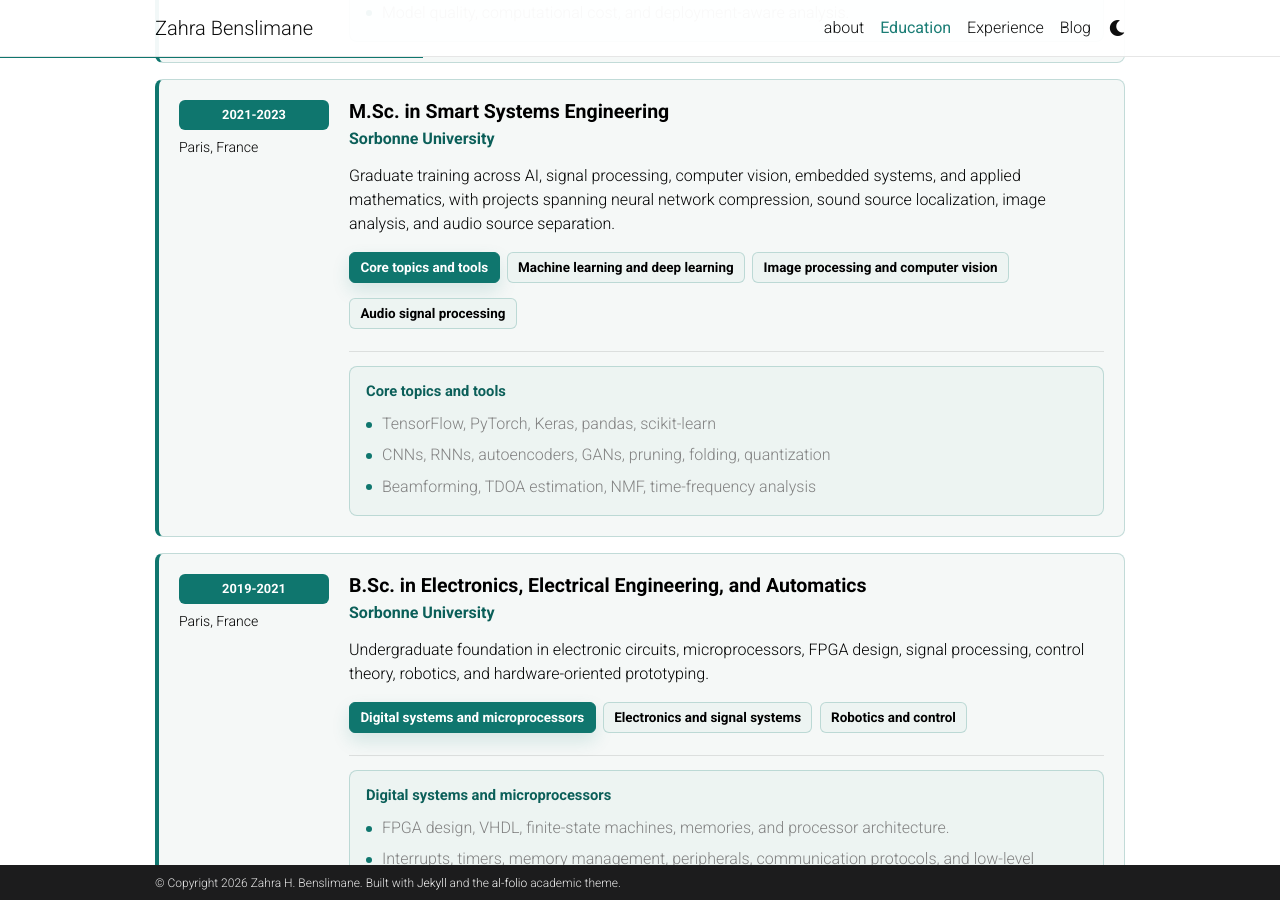
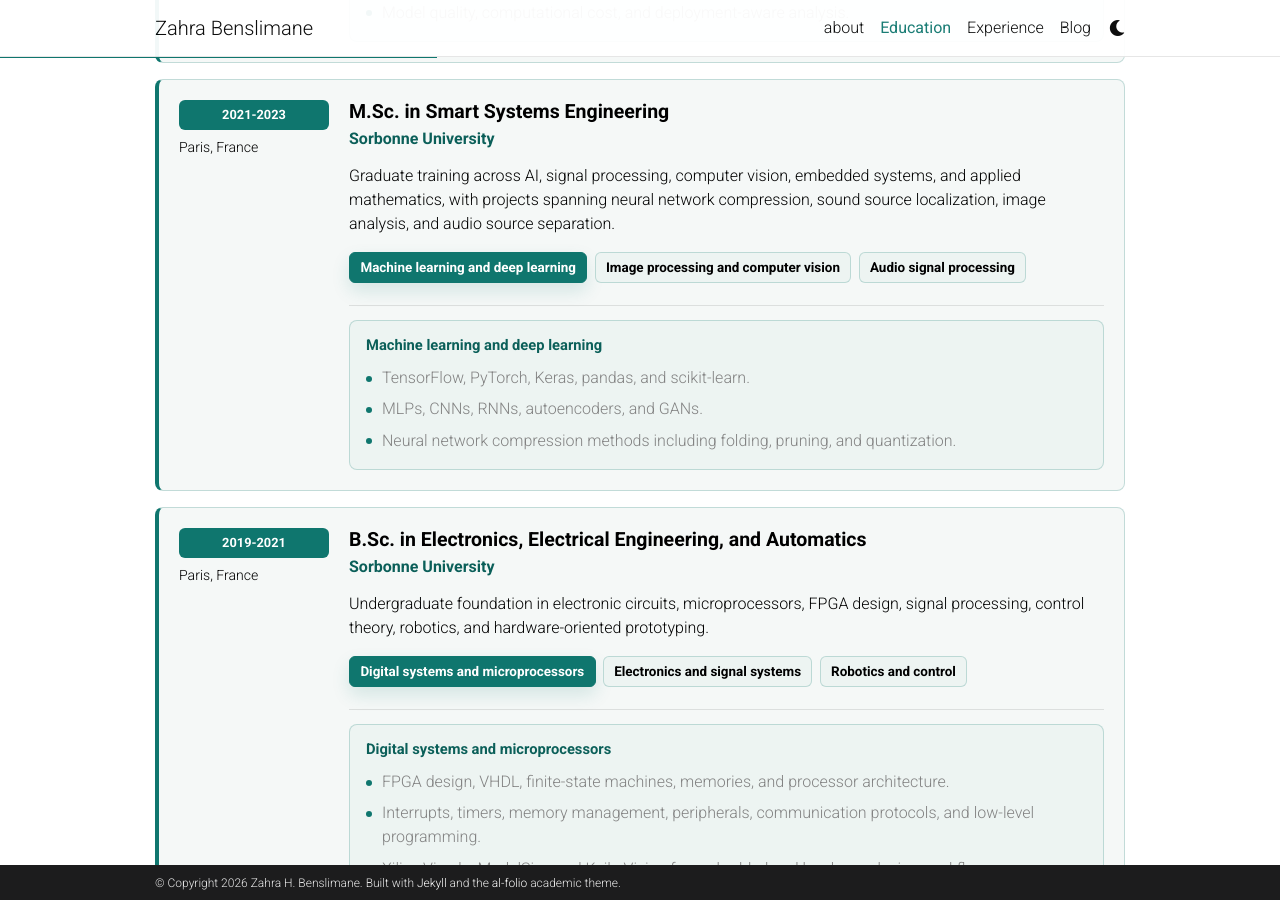
Before and after one commit to ZahraBenslimane/Portfolio, a Jekyll site: the page built from _pages/education.md, in a window 1280 px wide and 900 px high, scrolled down 486 px. Built offline with Jekyll 4.4.1, drawn with Linux system fonts in a browser that asks for light colours; comment, search, counter and statistics services are not loaded; a style sheet for code colours, icons or effects is not loaded.

Commit message:
new version layout

```diff
--- a/_data/education.yml
+++ b/_data/education.yml
@@ -29,10 +29,6 @@
     Graduate training across AI, signal processing, computer vision, embedded systems,
     and applied mathematics, with projects spanning neural network compression,
     sound source localization, image analysis, and audio source separation.
-  courses:
-    - TensorFlow, PyTorch, Keras, pandas, scikit-learn
-    - CNNs, RNNs, autoencoders, GANs, pruning, folding, quantization
-    - Beamforming, TDOA estimation, NMF, time-frequency analysis
   details:
     - title: Machine learning and deep learning
       items:
--- a/_data/teaching.yml
+++ b/_data/teaching.yml
@@ -11,7 +11,7 @@
   #   - Tools for clean research code
 
 - title: Teaching and Mentoring
-  institution: ENSTA Paris, Université Paris-Saclay
+  institution: ENSTA Paris
   period: 2025
   description: >
     A place to collect future teaching assistant work, tutorials, lab sessions,
```
